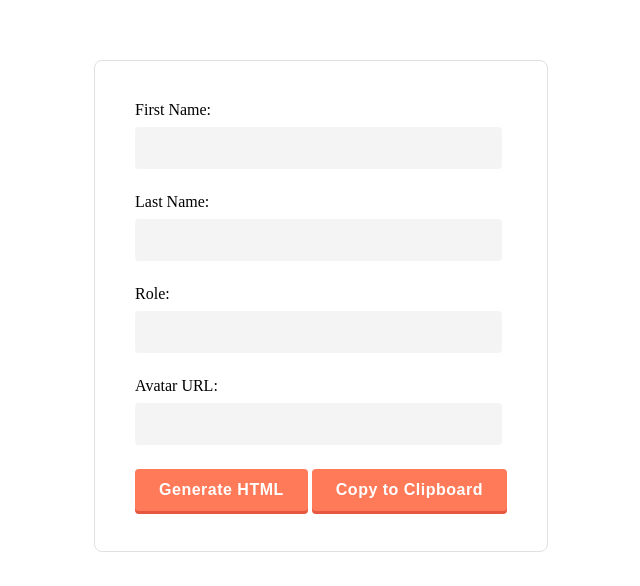
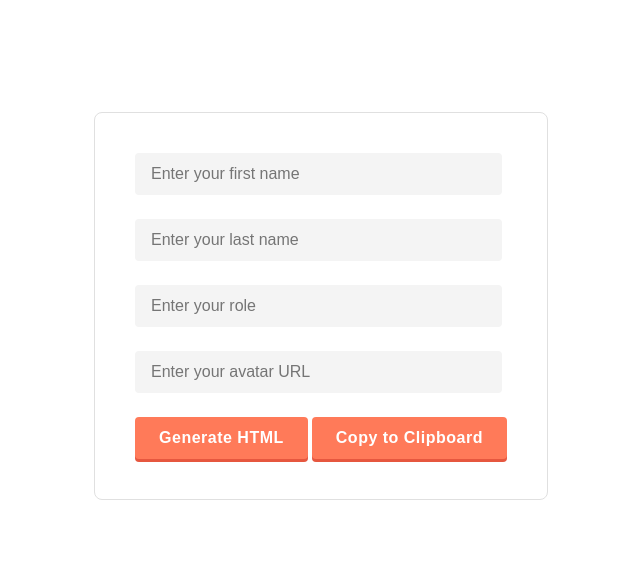
Before and after one commit to ferencgall/button-generator, a plain HTML site: page email-signature.html in a window 1280 px wide. Shown: the part 102-688 px from the top of the page, without its empty margins (299-939 px from the left). Drawn offline with Linux system fonts and the light colour scheme.

Commit message:
Update email-signature.html

```diff
--- a/email-signature.html
+++ b/email-signature.html
@@ -103,17 +103,13 @@ border: 1px solid #E6573F;
   </head>
 <body style="display: flex; align-items: center; justify-content: center; height: 100vh;">
 <form>
-    <label for="firstName">First Name:</label>
-    <input type="text" id="firstName" />
+  <input type="text" id="firstName" placeholder="Enter your first name" />
   <br />
-    <label for="lastName">Last Name:</label>
-    <input type="text" id="lastName" />
+  <input type="text" id="lastName" placeholder="Enter your last name" />
   <br />
-    <label for="lastName">Role:</label>
-    <input type="text" id="role" />
+  <input type="text" id="role" placeholder="Enter your role" />
   <br />
-    <label for="avatarUrl">Avatar URL:</label>
-    <input type="text" id="avatarUrl" />
+  <input type="text" id="avatarUrl" placeholder="Enter your avatar URL" />
   <br />
   <input type="button" value="Generate HTML" onclick="generateHtml()" />
   <input type="button" value="Copy to Clipboard" onclick="copyToClipboard()" />
```
Lines whose indentation alone changed are shown as unchanged.
